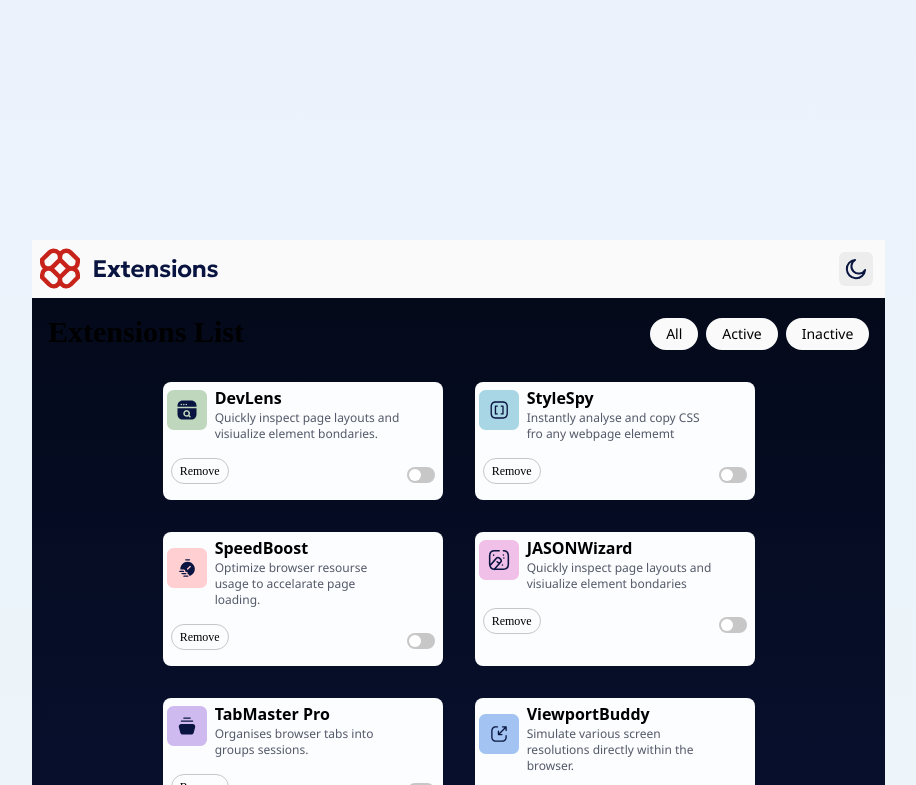
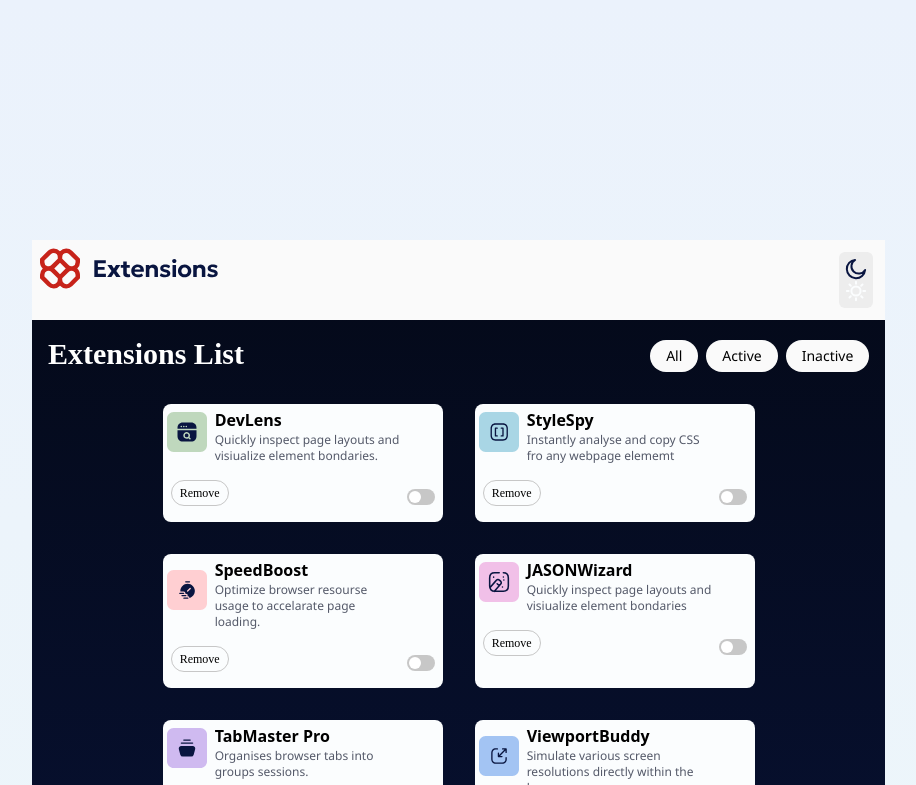
Before and after one commit to Miron-Silviu/browser-extension-manager-v2, a website: page docs/index.html in a window 1280 px wide. Both pictures are taken after a click on the button 1064 px from the left and 269 px from the top of the page. Shown: the top 785 px of the page, without its empty margins (208-1124 px from the left). Drawn offline with nearby package versions, Linux system fonts and the light colour scheme; files that its build step writes are made by us from their sources; a web font is replaced by a local one.

Commit message:
Feat: name new classes in index.html

```diff
--- a/docs/index.html
+++ b/docs/index.html
@@ -15,14 +15,17 @@
           <button
             type="button"
             class="bg-neutral-100 p-1.5 rounded-md toggle-button">
-            <img src="./images/icon-moon.svg" alt="switch-button" />
-            <img src="./images/icon-sun.svg" alt="sun" class="hidden" />
+            <img
+              src="./images/icon-moon.svg"
+              alt="switch-button"
+              class="moon-img" />
+            <img src="./images/icon-sun.svg" alt="sun" class="sun-img hidden" />
           </button>
         </div>
       </div>
       <div class="md:flex justify-between title-container">
         <div class="title text-center m-4 font-noto">
-          <h1 class="font-black text-3xl">Extensions List</h1>
+          <h1 class="extension-list font-black text-3xl">Extensions List</h1>
         </div>
         <div class="action-buttons mx-4 flex justify-evenly md:h-8 mt-5 gap-2">
           <button
--- a/docs/mobile-dark.js
+++ b/docs/mobile-dark.js
@@ -1,9 +1,30 @@
 'use strict';
 
+//  Define new constants
 const toogleButton = document.querySelector('.toggle-button');
+const moonImage = document.querySelector('.moon-img');
+const sunImage = document.querySelector('.sun-img');
 const mainContainer = document.querySelector('.main-container');
+const alignButton = document.querySelector('.align-button');
+const extensionList = document.querySelector('.extension-list');
+const titleContainer = document.querySelector('.title-container');
 
+// Naming functions
+const linearGradient = function () {
+  return `linear-gradient(180deg, #040918 0%, #091540 100%)`;
+};
+
+const whiteColor = function () {
+  return `white`;
+};
+
+// Toggle button
 toogleButton.addEventListener('click', function () {
-  mainContainer.style.background =
-    'linear-gradient(180deg, #040918 0%, #091540 100%)';
+  sunImage.style.display = 'block';
+  moonImage.classList.toggle('sunImage');
+
+  // mainContainer.textContent = `Test ${moonImage ? 'added' : 'removed'} : `;
+
+  mainContainer.style.background = linearGradient();
+  extensionList.style.color = whiteColor();
 });
```
